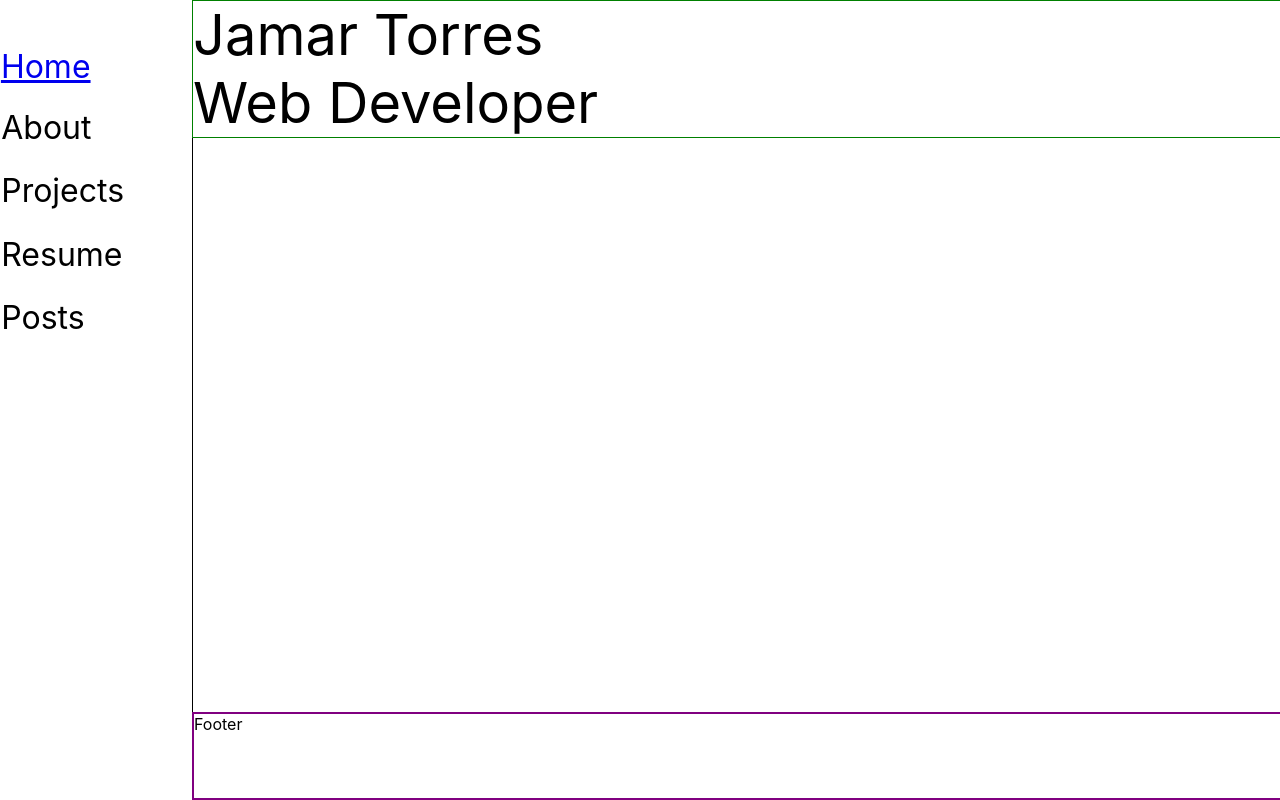
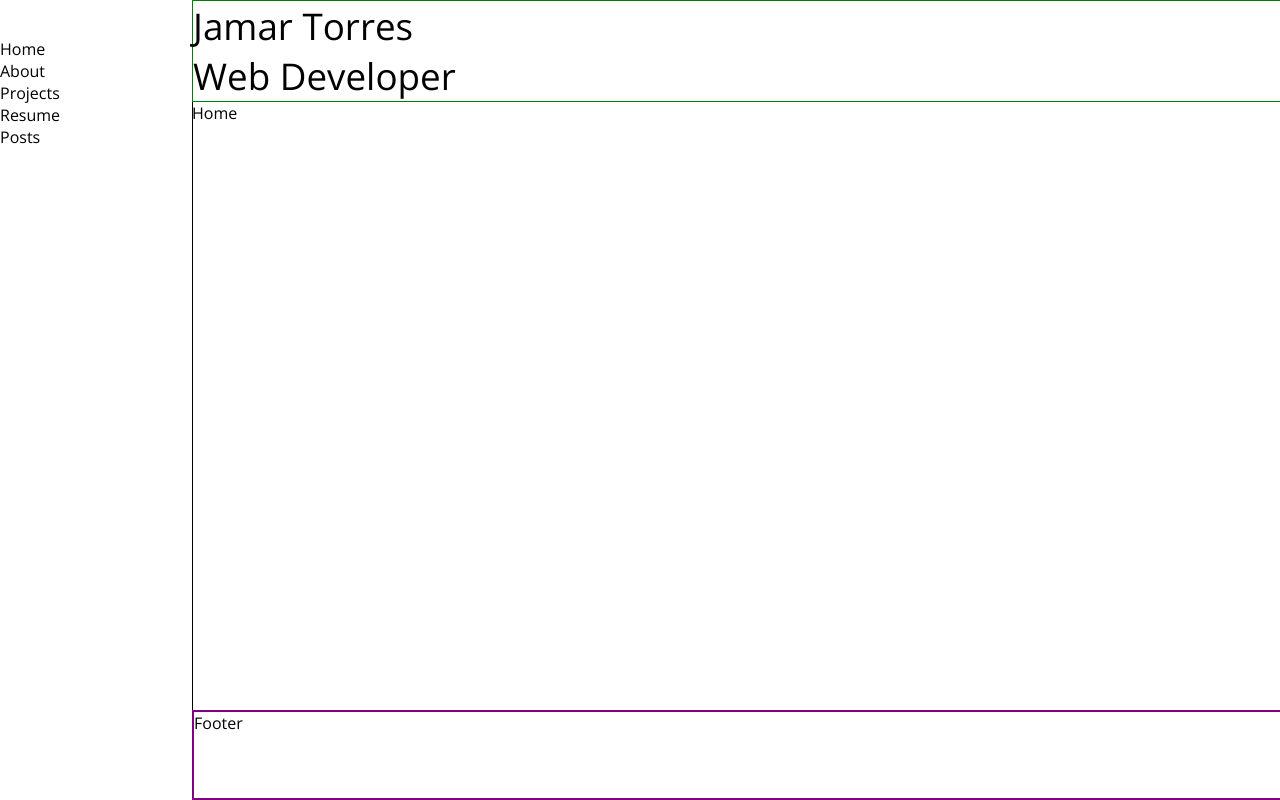
Before and after one commit to jrizza88/JamarTorresPortfolio, a React (Create React App) app in the folder jamar-portfolio-app/: page / in a window 1280 px wide. Shown: the top 800 px of the page. Built offline with nearby package versions, Linux system fonts and the light colour scheme.

Commit message:
all routes set up with react router and created a resume component and added font family of choice

```diff
--- a/jamar-portfolio-app/public/index.html
+++ b/jamar-portfolio-app/public/index.html
@@ -4,6 +4,7 @@
     <meta charset="utf-8" />
     <link rel="shortcut icon" href="%PUBLIC_URL%/favicon.ico" />
     <meta name="viewport" content="width=device-width, initial-scale=1" />
+    <link href="https://fonts.googleapis.com/css?family=Open+Sans&display=swap" rel="stylesheet">
     <meta name="theme-color" content="#000000" />
     <!--
       manifest.json provides metadata used when your web app is installed on a
--- a/jamar-portfolio-app/src/App.js
+++ b/jamar-portfolio-app/src/App.js
@@ -2,6 +2,11 @@ import React from "react";
 import styled from 'styled-components';
 import { Route, withRouter, NavLink } from "react-router-dom";
 import Header from "./components/Reusables/Header";
+import Home from "./components/Home/Home";
+import About from "./components/About/About";
+import Projects from "./components/Projects/Projects";
+import Resume from "./components/Resume/Resume";
+import Posts from "./components/Posts/Posts";
 import Footer from "./components/Reusables/Footer";
 import "./App.css";
 
@@ -10,8 +15,13 @@ const App = () => {
       <Container>
         <Header />
           <BodyContainer>
-          <Headline>Jamar Torres <br />Web Developer</Headline>
-          <Footer />
+            <Headline>Jamar Torres <br />Web Developer</Headline>
+            <Route exact path="/" component={Home} />
+            <Route exact path="/About" component={About} />
+            <Route exact path="/Projects" component={Projects} />
+            <Route exact path="/Resume" component={Resume} />
+            <Route exact path="/Posts" component={Posts} />
+            <Footer />
         </BodyContainer>
       </Container>
   );
@@ -36,7 +46,7 @@ width: 90%;
 const Headline = styled.div`
 display: flex;
 position: relative;
-font-size: 3.5rem;
+font-size: 2.3rem;
 justify-content: flex-start;
 width: 100%;
 border: solid green 1px;
--- a/jamar-portfolio-app/src/components/About/About.js
+++ b/jamar-portfolio-app/src/components/About/About.js
@@ -1 +1,9 @@
 import React from 'react';
+
+const About = () => (
+    <div>
+        About
+    </div>
+)
+
+export default About;
--- a/jamar-portfolio-app/src/components/Home/Home.js
+++ b/jamar-portfolio-app/src/components/Home/Home.js
@@ -1 +1,14 @@
 import React from 'react';
+
+class Home extends React.Component{
+    // state = {
+
+    // }
+    render (){
+        return (
+            <div>Home</div>
+        )
+    }
+}
+
+export default Home;
--- /dev/null
+++ b/jamar-portfolio-app/src/components/Posts/Posts.js
@@ -0,0 +1,14 @@
+import React from "react";
+
+class Posts extends React.Component{
+    state = {
+        posts: []
+    }
+    render(){
+        return (
+            <div>Posts</div>
+        )
+    }
+}
+
+export default Posts;
--- a/jamar-portfolio-app/src/components/Projects/Projects.js
+++ b/jamar-portfolio-app/src/components/Projects/Projects.js
@@ -1 +1,12 @@
 import React from 'react';
+
+
+const Projects = () => (
+
+        <div>
+            Projects
+        </div>
+
+)
+
+export default Projects;
--- /dev/null
+++ b/jamar-portfolio-app/src/components/Resume/Resume.js
@@ -0,0 +1,9 @@
+import React from 'react';
+
+const Resume = () => (
+    <div>
+        Resume
+    </div>
+)
+
+export default Resume;
--- a/jamar-portfolio-app/src/components/Reusables/Header.js
+++ b/jamar-portfolio-app/src/components/Reusables/Header.js
@@ -1,6 +1,11 @@
 import React from "react";
 import styled from "styled-components";
-import { Route, NavLink } from "react-router-dom";
+import Home from "../Home/Home";
+import About from "../About/About";
+import Projects from "../Projects/Projects";
+import Resume from "../Resume/Resume";
+import Posts from "../Posts/Posts";
+import { NavLink } from "react-router-dom";
 
 const HeaderContainer = styled.div`
   display: flex;
@@ -30,26 +35,24 @@ font-size: 2rem;
 const Header = props => (
   <HeaderContainer>
    <NavContainer>
-      <NavLink to="/">
+      <NavLink to="/" component={Home}>
         <NavDivs>Home</NavDivs>
       </NavLink>
+      <NavLink to="/About" component={About}>
         <NavDivs>About</NavDivs>
+      </NavLink>
+      <NavLink to="/Projects" component={Projects}>
         <NavDivs>Projects</NavDivs>
+      </NavLink>
+      <NavLink to="/Resume" component={Resume}>
         <NavDivs>Resume</NavDivs>
+      </NavLink>
+      <NavLink to="/Posts" component={Posts}>
         <NavDivs>Posts</NavDivs>
+      </NavLink>
     </NavContainer>
   </HeaderContainer>
 );
 
-// class Header extends React.Component {
-//   constructor (props) {
-//     super (props)
-//   }
-//   render () {
-//     <div>
-//       Header
-//     </div>
-//   }
-// }
 
 export default Header;
--- a/jamar-portfolio-app/src/index.css
+++ b/jamar-portfolio-app/src/index.css
@@ -1,8 +1,9 @@
 body {
   margin: 0;
-  font-family: -apple-system, BlinkMacSystemFont, "Segoe UI", "Roboto", "Oxygen",
+  /* font-family: -apple-system, BlinkMacSystemFont, "Segoe UI", "Roboto", "Oxygen",
     "Ubuntu", "Cantarell", "Fira Sans", "Droid Sans", "Helvetica Neue",
-    sans-serif;
+    sans-serif; */
+    font-family: 'Open Sans', sans-serif;
   -webkit-font-smoothing: antialiased;
   -moz-osx-font-smoothing: grayscale;
 }
```
